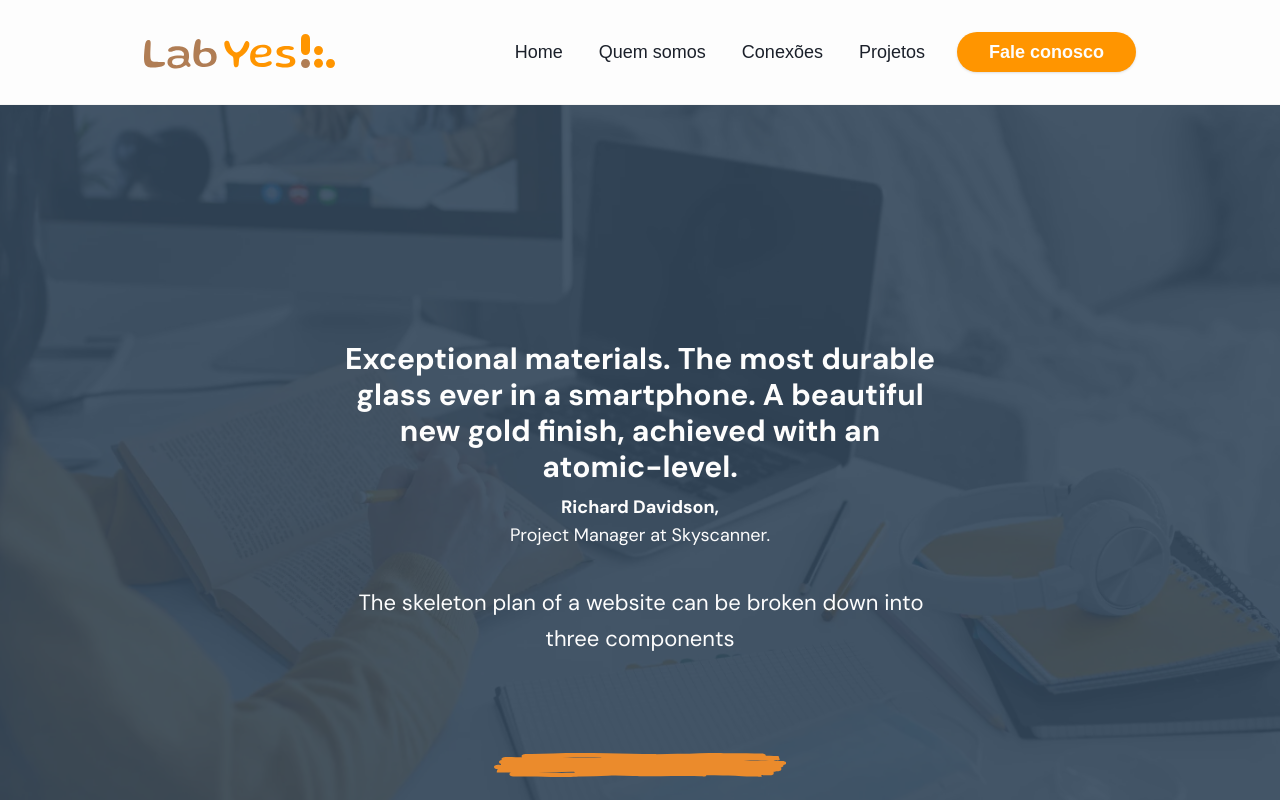
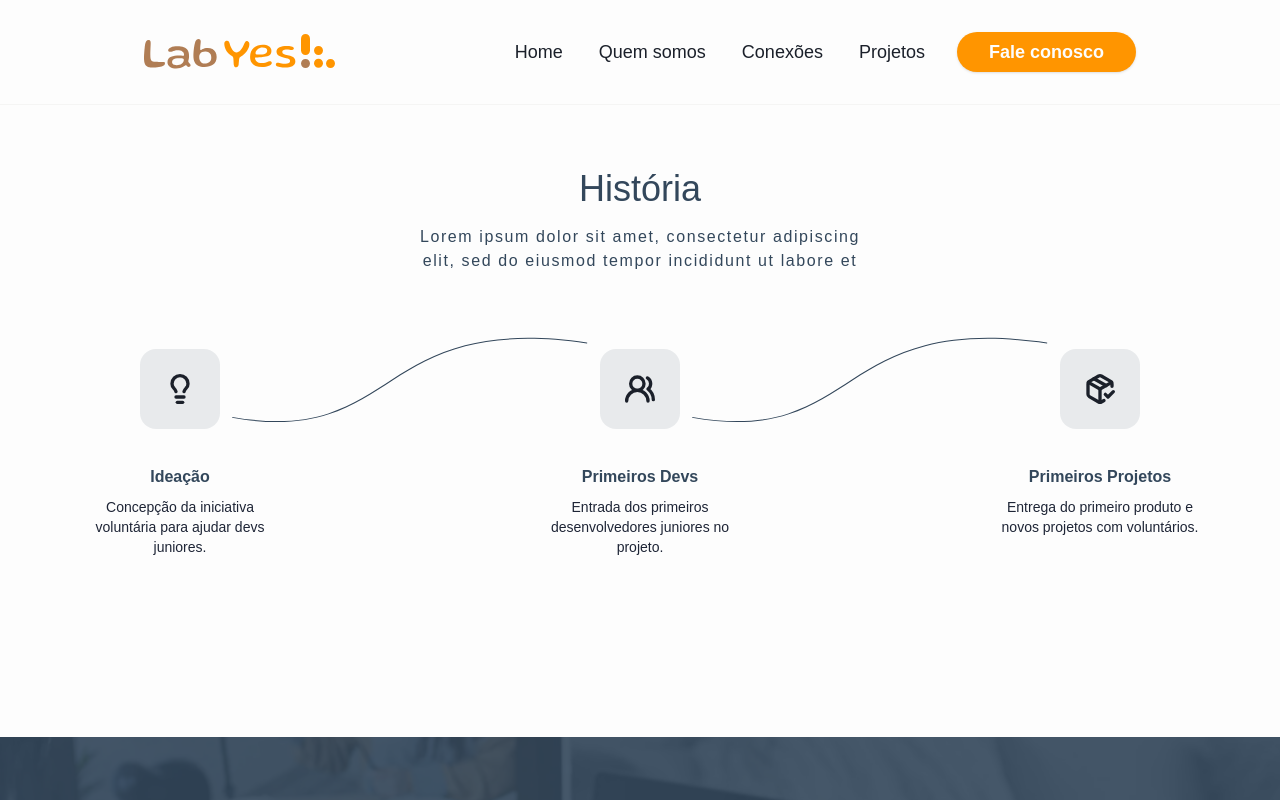
Before and after one commit to labyes24/LABYES-LP, a Next.js app: page /quemsomos in a window 1280 px wide. Shown: the top 800 px of the page. Built offline with nearby package versions, Linux system fonts and the light colour scheme.

Commit message:
feat: add about-history section into about us page
Refs: 868c8jd52

```diff
--- a/src/app/quemsomos/page.tsx
+++ b/src/app/quemsomos/page.tsx
@@ -2,12 +2,14 @@ import { AboutManifest } from '@/components/about-manifest'
 import { Metadata } from 'next'
 
 import { AboutCulture } from '@/components/about-culture'
+import { AboutHistory } from '@/components/about-history'
 export const metadata: Metadata = {
     title: 'Quem somos',
 }
 export default function AboutUsPage() {
     return (
         <>
+            <AboutHistory />
             <AboutCulture />
             <AboutManifest />
         </>
```
